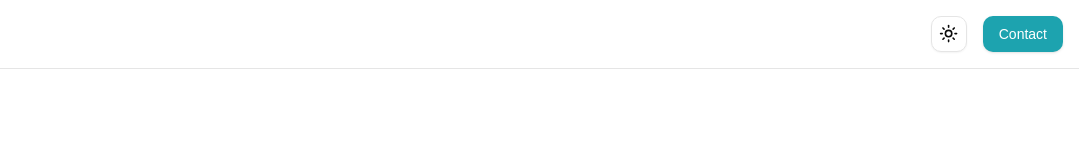
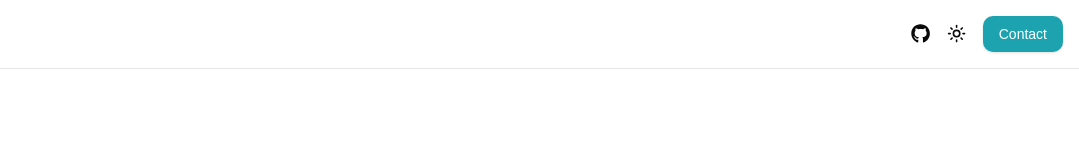
Before and after one commit to mazeincoding/maze-portfolio, a Next.js app: page / in a window 1280 px wide. Shown: the top 160 px of the page, without its empty margins (201-1280 px from the left). Built offline with nearby package versions, Linux system fonts and the light colour scheme.

Commit message:
Added GitHub link to header

```diff
--- a/src/components/header.tsx
+++ b/src/components/header.tsx
@@ -3,6 +3,8 @@
 import { Button } from "@/components/ui/button";
 import { ThemeToggle } from "@/components/theme-toggle";
 import useScrollToSection from "@/hooks/use-scroll-to-section";
+import { FaGithub } from "react-icons/fa";
+import Link from "next/link";
 
 export function Header() {
   const { scrollToSection } = useScrollToSection();
@@ -10,8 +12,19 @@ export function Header() {
   return (
     <header className="w-full border-b flex justify-between items-center p-4 sticky top-0 z-50 backdrop-blur">
       <div className="flex items-center justify-between w-full">
-        <div className="flex items-center gap-4 ml-auto">
-          <ThemeToggle />
+        <div className="flex items-center gap-2 ml-auto">
+          <div>
+            <Link
+              href="https://github.com/mazeincoding"
+              target="_blank"
+              rel="noopener noreferrer"
+            >
+              <Button variant="ghost" size="icon">
+                <FaGithub className="h-[1.2rem] w-[1.2rem]" />
+              </Button>
+            </Link>
+            <ThemeToggle />
+          </div>
           <Button onClick={() => scrollToSection("contact-section")}>
             Contact
           </Button>
--- a/src/components/theme-toggle.tsx
+++ b/src/components/theme-toggle.tsx
@@ -18,7 +18,7 @@ export function ThemeToggle() {
   return (
     <DropdownMenu>
       <DropdownMenuTrigger asChild>
-        <Button variant="outline" size="icon">
+        <Button variant="ghost" size="icon">
           <Sun className="h-[1.2rem] w-[1.2rem] rotate-0 scale-100 transition-all dark:-rotate-90 dark:scale-0" />
           <Moon className="absolute h-[1.2rem] w-[1.2rem] rotate-90 scale-0 transition-all dark:rotate-0 dark:scale-100" />
           <span className="sr-only">Toggle theme</span>
```
